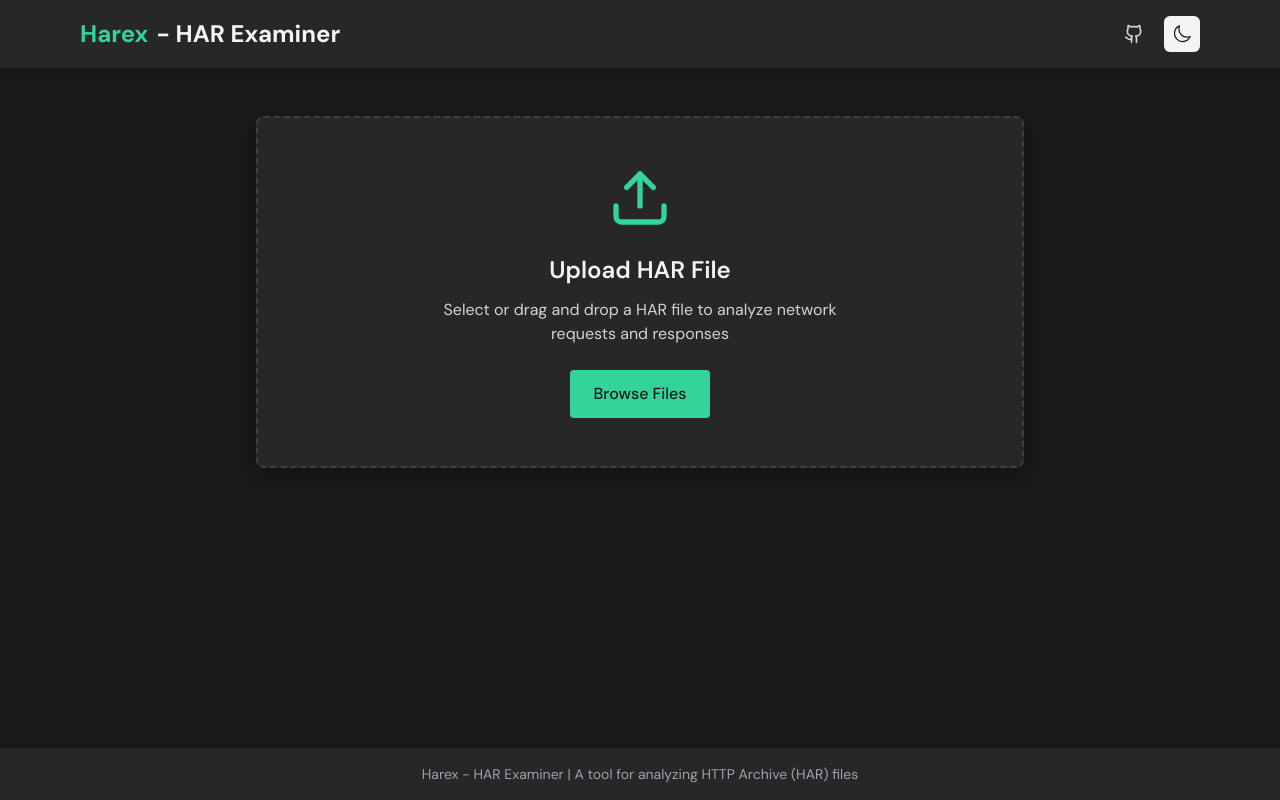
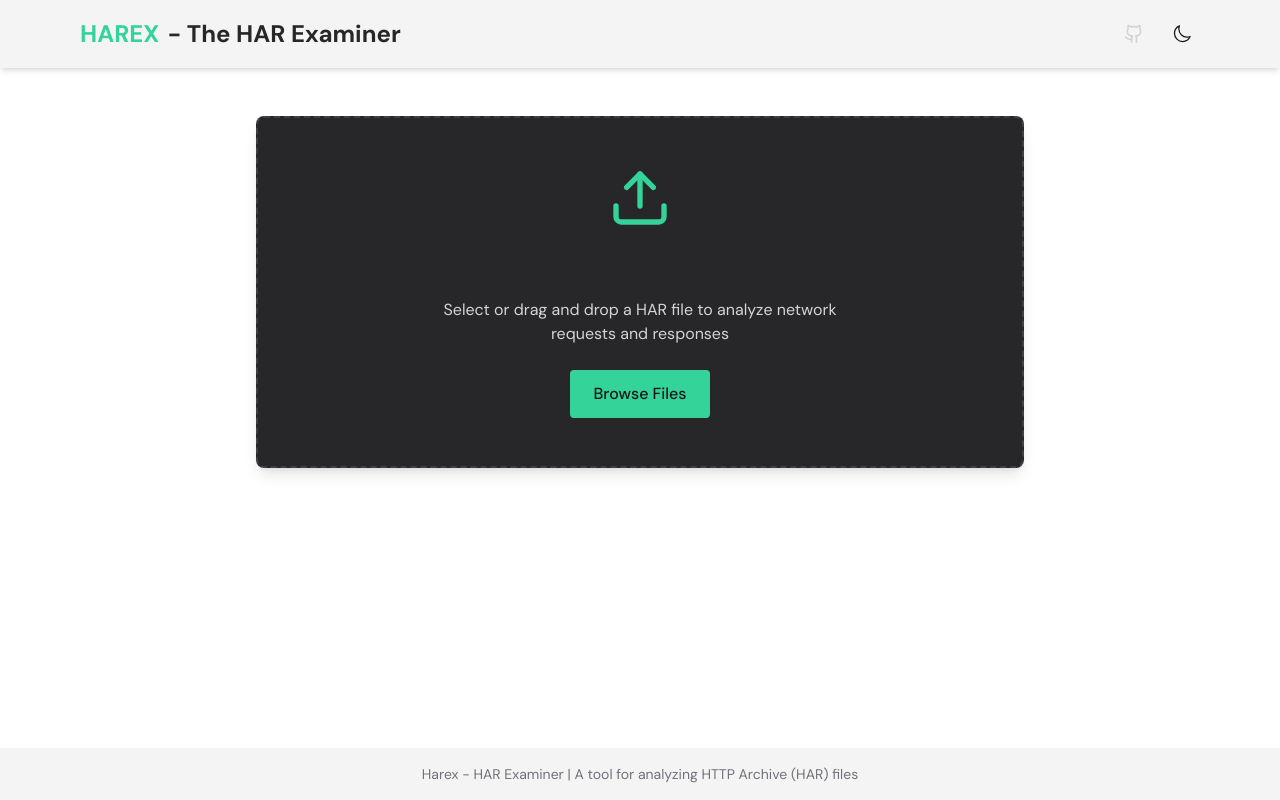
Before and after one commit to charlesrhoward/harex, a Next.js app: page / in a window 1280 px wide. Built offline with nearby package versions, Linux system fonts and the light colour scheme.

Commit message:
Fix light/dark mode toggle functionality

```diff
--- a/src/app/globals.css
+++ b/src/app/globals.css
@@ -7,7 +7,7 @@
 }
 
 body {
-  @apply bg-zinc-900 text-zinc-100 min-h-screen;
+  @apply bg-white text-zinc-800 min-h-screen dark:bg-zinc-900 dark:text-zinc-100;
   font-family: var(--font-dm-sans), ui-sans-serif, system-ui, sans-serif;
 }
 
--- a/src/app/layout.tsx
+++ b/src/app/layout.tsx
@@ -26,7 +26,7 @@
   children: React.ReactNode;
 }>) {
   return (
-    <html lang="en" suppressHydrationWarning className="dark">
+    <html lang="en" suppressHydrationWarning>
       <body
         className={`${dmSans.variable} ${firaCode.variable} antialiased`}
       >
--- a/src/components/har-viewer/har-viewer.tsx
+++ b/src/components/har-viewer/har-viewer.tsx
@@ -15,12 +15,12 @@
   };
 
   return (
-    <div className="min-h-screen flex flex-col bg-zinc-900 text-zinc-100">
-      <header className="p-4 bg-zinc-800 shadow-md sticky top-0 z-10">
+    <div className="min-h-screen flex flex-col bg-white text-zinc-800 dark:bg-zinc-900 dark:text-zinc-100">
+      <header className="p-4 bg-zinc-100 dark:bg-zinc-800 shadow-md sticky top-0 z-10">
         <div className="container mx-auto flex justify-between items-center">
           <h1 className="text-2xl font-bold flex items-center">
-            <span className="text-emerald-400">Harex</span>
-            <span className="ml-2">- HAR Examiner</span>
+            <span className="text-emerald-400">HAREX</span>
+            <span className="ml-2">- The HAR Examiner</span>
           </h1>
           <div className="flex items-center gap-3">
             <a
@@ -61,9 +61,9 @@
         </div>
       </main>
 
-      <footer className="p-4 bg-zinc-800 mt-auto">
+      <footer className="p-4 bg-zinc-100 dark:bg-zinc-800 mt-auto">
         <div className="container mx-auto text-center">
-          <p className="text-sm text-zinc-400">
+          <p className="text-sm text-zinc-500 dark:text-zinc-400">
             Harex - HAR Examiner | A tool for analyzing HTTP Archive (HAR) files
           </p>
         </div>
```
